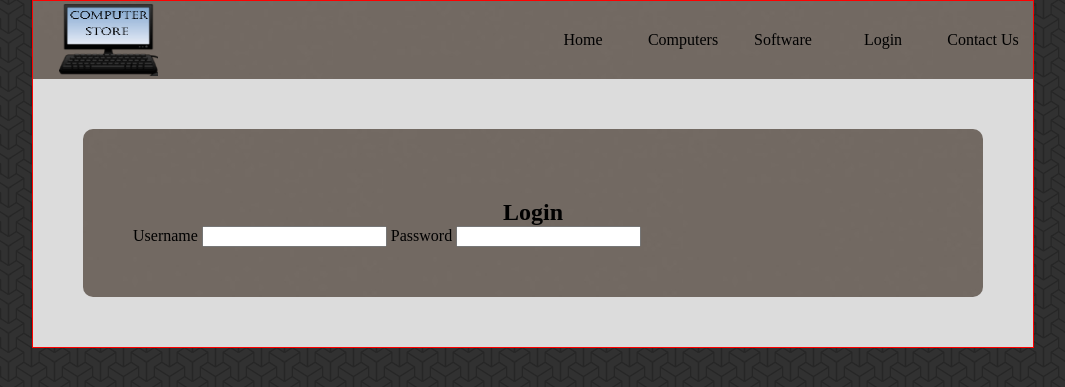
After one commit to cs30-michaely/myshop, a PHP site: page /myShop/login.html in a window 1280 px wide. The commit adds this page. Shown: the top 387 px of the page, without its empty margins (107-1172 px from the left). Run offline with PHP 8.4, Linux system fonts and the light colour scheme.

Commit message:
Add files via upload

```diff
--- /dev/null
+++ b/myShop/login.html
@@ -0,0 +1,33 @@
+<!DOCTYPE html>
+<html>
+
+<head>
+  <title>Shop Home</title>
+  <link rel='stylesheet' type="text/css" href="stylesheet.css">
+</head>
+
+<body>
+    <!--  Top navigation bar-->
+  <header>
+    <a><img id='logo' src="img/desktop2.0.png"></a>
+
+    <ul id="bar">
+      <li class="sections"><a href="#">Home</a></li>
+      <li class="sections"><a href="#">Computers</a></li>
+      <li class="sections"><a href="#">Software</a></li>
+      <li class="sections"><a href="login.html">Login</a></li>
+      <li class="sections"><a href="#">Contact Us</a></li>
+    </ul>
+
+  </header>
+
+  <div id="login">
+    <form>
+      <h2>Login</h2>
+      Username <input type="text">
+      Password <input type="text">
+    </form>
+  </div>
+</body>
+
+</html>
--- a/myShop/stylesheet.css
+++ b/myShop/stylesheet.css
@@ -1,9 +1,11 @@
+/*style of all webpages*/
+
 html {
   background-image: url("img/black_bg.png");
 }
 
 body {
-/*border: 1px solid red;*/
+border: 1px solid red;
 width: 1000px;
 background-color: gainsboro;
 margin: auto;
@@ -50,10 +52,7 @@ header {
   margin-left: 25px;
 }
 
-form {
-  float: right;
-  margin: 0px 10px 10px 10px;
-}
+/*index.html*/
 
 h2 {
   text-align: center;
@@ -115,3 +114,13 @@ button {
 #parts {
  margin: 10px 10px 10px 500px;
 }
+
+
+/*login.html*/
+
+#login {
+  background-image: url(img/kinda_grey.jpg);
+  border-radius: 10px;
+  padding: 50px 50px 50px 50px;
+  margin: 50px 50px 50px 50px;
+}
```
Also changed, not shown: myShop/index.html (+7 -9 lines), myShop/signIn.php (added, +13 -0 lines).
